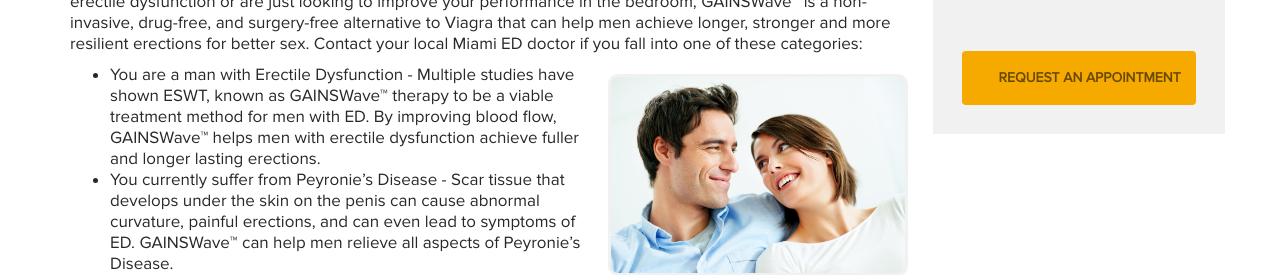
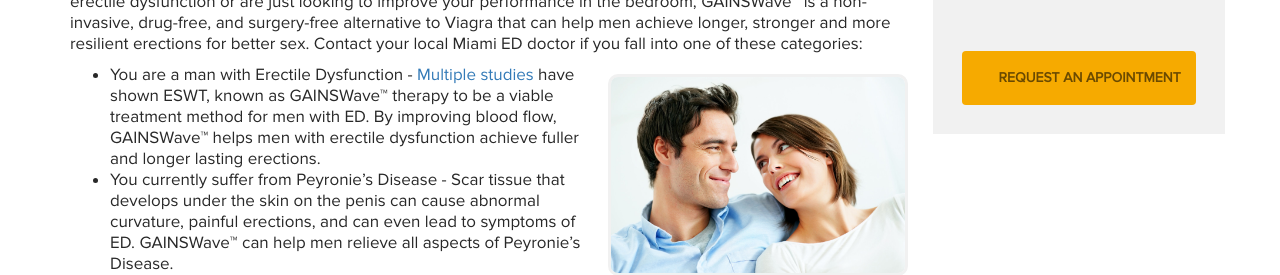
Before and after one commit to aaghealth/gainswavecolumbus.com, a Jekyll site: the page built from benefits.html, in a window 1280 px wide, cut to the strip 758-1033 px from the top of the page. Built offline with Jekyll 4.4.1, drawn with Linux system fonts in a browser that asks for light colours; nearby versions of some CDN libraries; part of the change alters nothing that is shown.

```diff
--- a/benefits.html
+++ b/benefits.html
@@ -16,7 +16,7 @@ layout: page-sidebar
 <h2>Who can Benefit from GAINSWave&trade;?</h2>
 <p>Any man over the age of 30 can experience the advantages of a GAINSWave&trade; treatment. Whether you have erectile dysfunction or are just looking to improve your performance in the bedroom, GAINSWave&trade; is a non-invasive, drug-free, and surgery-free alternative to Viagra that can help men achieve longer, stronger and more resilient erections for better sex. Contact your local Miami ED doctor if you fall into one of these categories:</p>
 <ul><img src="/assets/images/ed-treatment8.jpg" alt="{{page.title}} {{site.keyword_location}}" class="pageimg imgright">
-<li>You are a man with Erectile Dysfunction - Multiple studies have shown ESWT, known as GAINSWave&trade; therapy to be a viable treatment method for men with ED. By improving blood flow, GAINSWave&trade; helps men with erectile dysfunction achieve fuller and longer lasting erections.</li>
+<li>You are a man with Erectile Dysfunction - <a href="{{site.url}}/clinical-research">Multiple studies</a> have shown ESWT, known as GAINSWave&trade; therapy to be a viable treatment method for men with ED. By improving blood flow, GAINSWave&trade; helps men with erectile dysfunction achieve fuller and longer lasting erections.</li>
 <li>You currently suffer from Peyronie&rsquo;s Disease - Scar tissue that develops under the skin on the penis can cause abnormal curvature, painful erections, and can even lead to symptoms of ED. GAINSWave&trade; can help men relieve all aspects of Peyronie&rsquo;s Disease.</li>
 <li>You are looking to improve your sexual performance - Even if you don&rsquo;t have any issues achieving an erection, GAINSWave&trade; offers men the ability to optimize their sexual performance with enhanced erections, increased sensitivity, and shortened recovery time between orgasms. If you want to perform as you did in your 20s, GAINSWave&trade; offers a natural breakthrough solution to optimize your sexual performance.</li>
 </ul>
```
